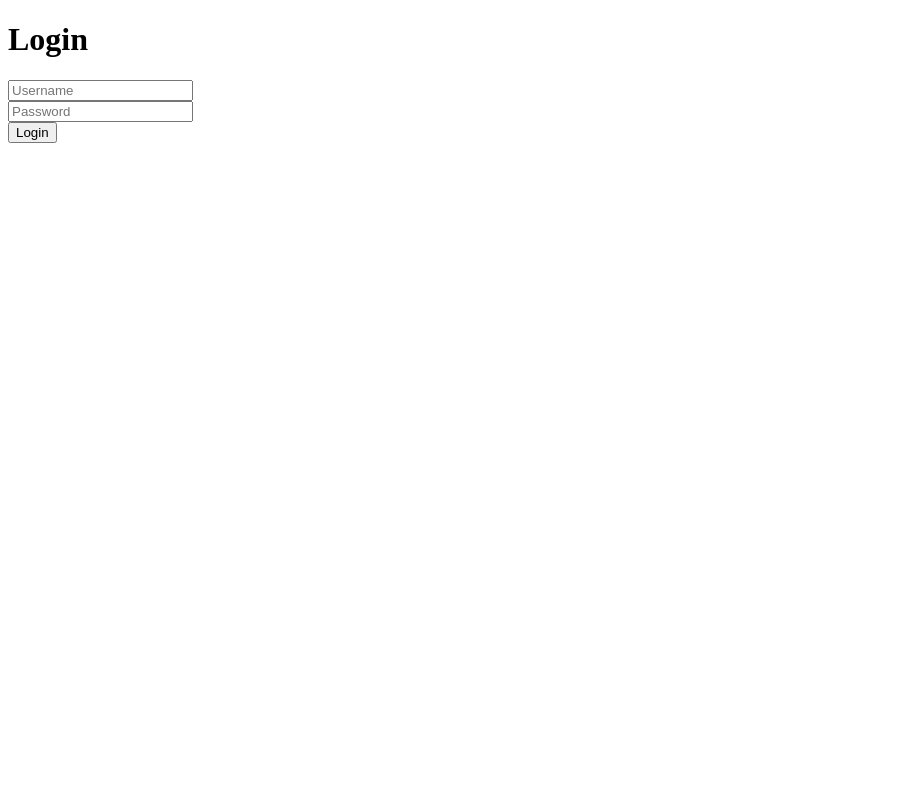
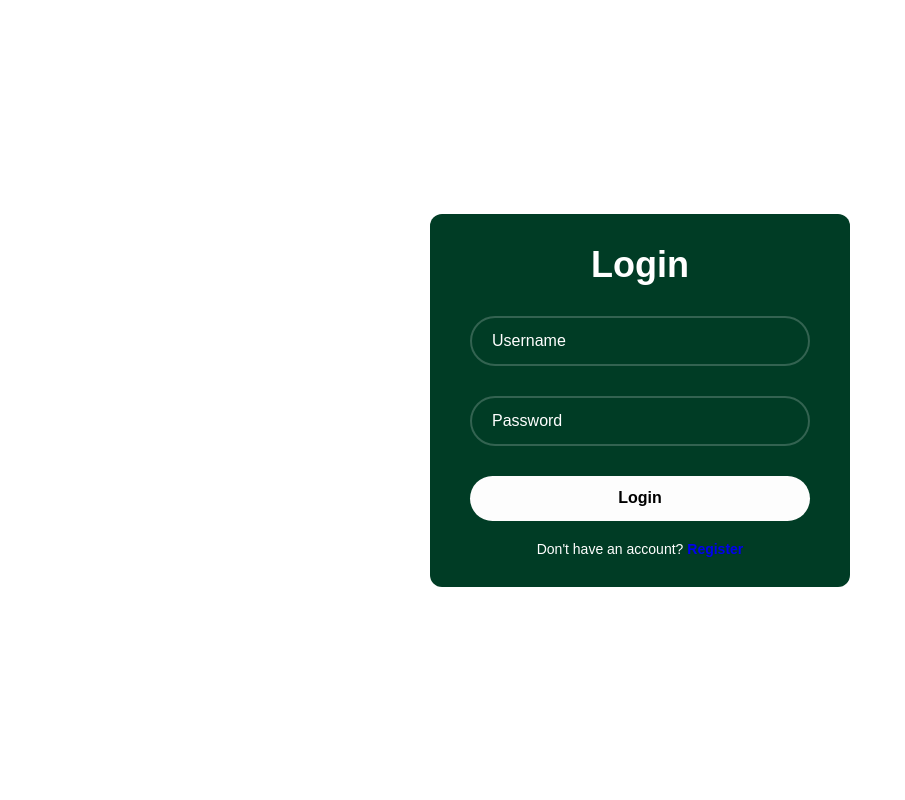
Before and after one commit to SiRenzio/FoodTa, a PHP site: page /html/login_page.php in a window 1280 px wide. Shown: the whole page, without its empty margins (0-905 px from the left). Run offline with PHP 8.4, Linux system fonts and the light colour scheme.

Commit message:
nag edit code, gin kwa redundant nga variable, tas nag add css sa login page

```diff
--- a/connector/connector.php
+++ b/connector/connector.php
@@ -42,7 +42,7 @@
             $sql = mysqli_query($this->db, "SELECT * FROM customer WHERE username = '$username' AND password = '$password'");
 
             if($sql->num_rows>0){
-                $_SESSION['logInCheck'] = true;
+                $_SESSION['logState'] = true;
             }
             else{
                 echo "error";
--- a/css/header-footer.css
+++ b/css/header-footer.css
@@ -48,7 +48,6 @@ body {
     padding-bottom: 40px;
     scroll-snap-type: y mandatory;
     overflow-y: scroll;
-    height: 190vh;
 }
 
 .Header {
--- /dev/null
+++ b/css/login.css
@@ -0,0 +1,90 @@
+*{
+    margin: 0;
+    padding: 0;
+    box-sizing: border-box;
+}
+
+body{
+    font-family: 'Sergio Trendy', sans-serif;
+}
+
+.container{
+    display: flex;
+    justify-content: center;
+    align-items: center;
+    min-height: 100vh;
+    background-color: #ffff;
+}
+
+.wrapper{
+    width: 420px;
+    background-color: #003c25;
+    border-radius: 12px;
+    padding: 30px 40px;
+}
+
+.wrapper h1{
+    font-size: 36px;
+    text-align: center;
+    color: #ffff;
+}
+
+.wrapper .input-field{
+    width: 100%;
+    height: 50px;
+    margin: 30px 0;
+}
+
+.input-field input{
+    width: 100%;
+    height: 100%;
+    background: transparent;
+    border: none;
+    outline: none;
+    border: 2px solid rgba(255, 255, 255, .2);
+    border-radius: 40px;
+    font-size: 16px;
+    color: #ffff;
+    padding: 20px 45px 20px 20px;
+}
+
+.input-field input::placeholder{
+    color: #ffff;
+    transition: opacity 0.3 ease;
+    opacity: 1;
+}
+
+.input-field input:focus::placeholder{
+    opacity: 0;
+}
+
+.wrapper .btn{
+    width: 100%;
+    height: 45px;
+    background: #fdfdfd;
+    border: none;
+    outline: none;
+    border-radius: 40px;
+    cursor: pointer;
+    font-size: 16px;
+    font-weight: 600;
+}
+
+.wrapper .register{
+    font-size: 14px;
+    text-align: center;
+    margin-top: 20px;
+}
+
+.register p{
+    color: #ffff;
+}
+
+.register p a {
+    text-decoration: none;
+    font-weight: 600;
+}
+
+.register p a:hover{
+    text-decoration: underline;
+}
--- a/html/login_page.php
+++ b/html/login_page.php
@@ -4,19 +4,25 @@
     <meta charset="UTF-8">
     <meta name="viewport" content="width=device-width, initial-scale=1.0">
     <title>Document</title>
+    <link rel="stylesheet" href="css/login.css">
 </head>
 <body>
     <div class="container">
+        <div class="wrapper">
             <form action="index.php?command=order" method="post">
                 <h1>Login</h1>
                 <div class="input-field">
-                <input type="text" placeholder="Username" name="user" required>
+                    <input type="text" placeholder="Username" name="user" autocomplete="off" required>
                 </div>
                 <div class="input-field">
-                <input type="password" placeholder="Password" name="pass" required>
+                    <input type="password" placeholder="Password" name="pass" autocomplete="off" required>
                 </div>
                 <button class="btn">Login</button>
+                <div class="register">
+                    <p>Don't have an account? <a href="#">Register</a></p>
+                </div>
             </form>
+        </div>
     </div>
 </body>
 </html>
--- a/html/session.php
+++ b/html/session.php
@@ -4,7 +4,6 @@
     class Session{
         function __construct(){
             $_SESSION['logState'];
-            $_SESSION['logInCheck'];
 
             $_SESSION['username'];
             $_SESSION['password'];
```
Also changed, not shown: controller/controller.php (+1 -9 lines). Lines whose indentation alone changed are shown as unchanged.
